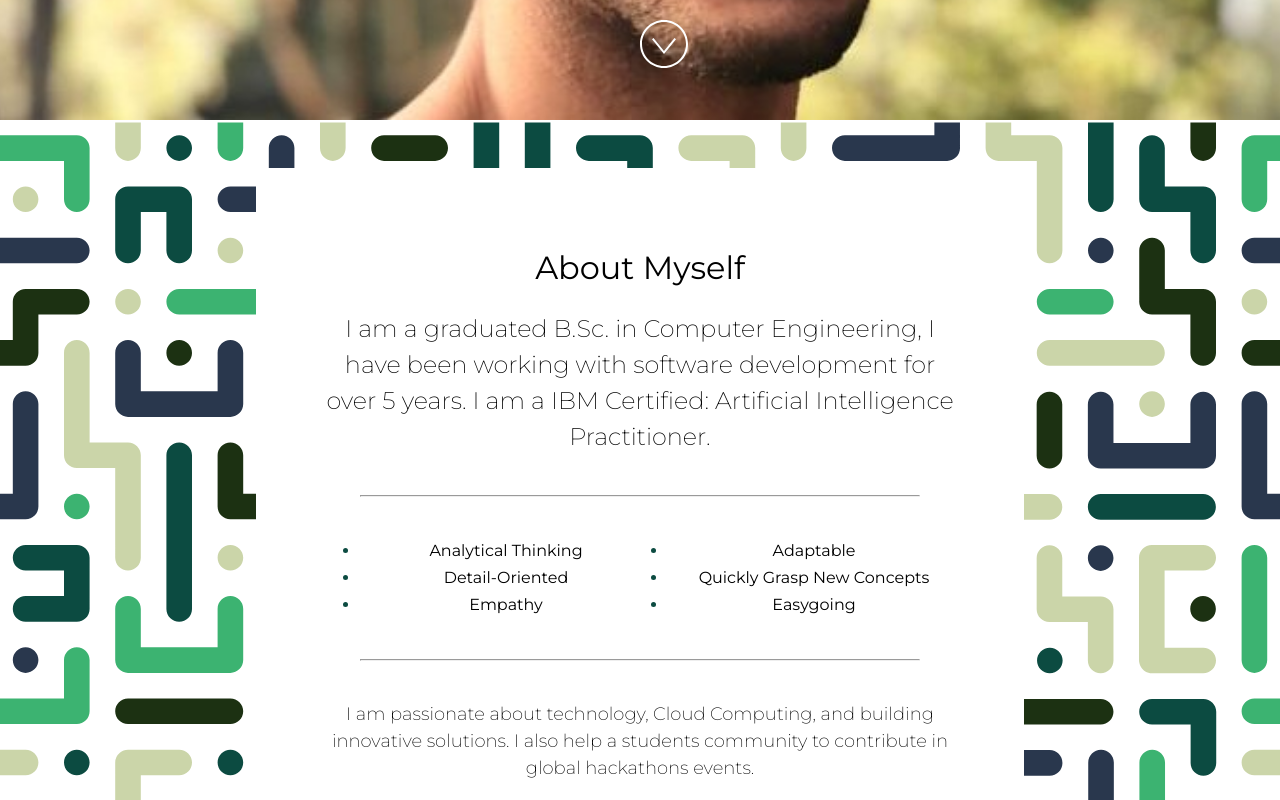
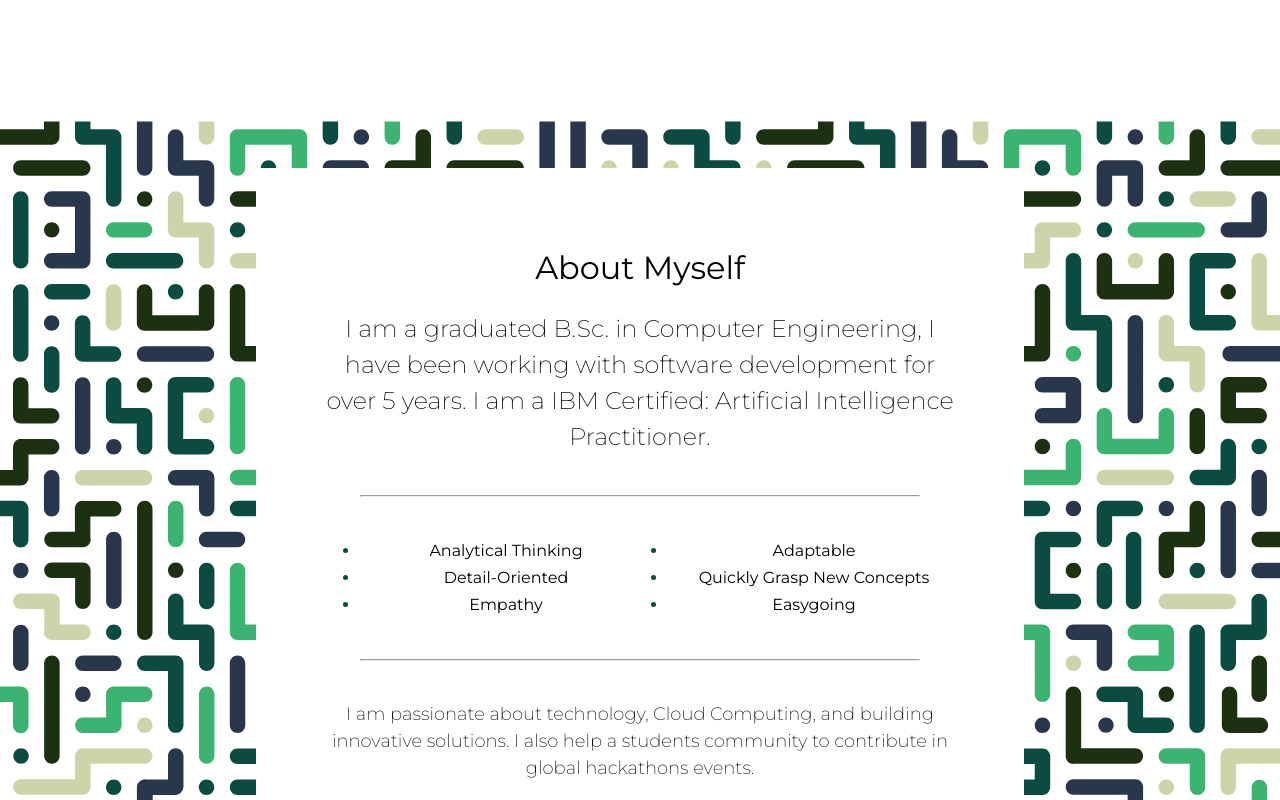
Before and after one commit to Flavio13Lins/FlavioResume, a React (Vite) app: page / in a window 1280 px wide. Shown: the part 680-1480 px from the top of the page. Built offline with nearby package versions, Linux system fonts and the light colour scheme.

Commit message:
refactor: revolutioning at background img fixed

```diff
--- a/src/Components/About.jsx
+++ b/src/Components/About.jsx
@@ -28,8 +28,8 @@ const detailOrQuote =
 
 const About = () => {
   return (
-    <section id="about">
-      <Background2
+    <section className="background" id="about">
+      {/* <Background2
         className="background"
         bg="var(--background-color)"
         primary="var(--primary-color)"
@@ -37,7 +37,7 @@ const About = () => {
         tertiary="var(--tertiary-color)"
         quaternary="var(--quaternary-color)"
         quinary="var(--quinary-color)"
-      />
+      /> */}
       {/* <img className="background" src={image} alt={imageAltText} /> */}
       <div className="aboutContainer">
         <h2>About Myself</h2>
--- a/src/Components/Awards.jsx
+++ b/src/Components/Awards.jsx
@@ -12,9 +12,10 @@ import iconChevronDown from "../images/chevron-down.svg";
 import iconOpenNew from "../images/open-in-new.svg";
 // change to OpenInNew jsx file
 import Certificate from "../images/Certificate";
-import image from "../images/background1.svg";
 
-const imageAltText = "Green, blue and yello abstract background";
+import Background1 from "../images/Background1";
+// import image from "../images/background1.svg";
+// const imageAltText = "Green, blue and yello abstract background";
 
 const awardList = [
   {
@@ -82,8 +83,17 @@ const Awards = () => {
   const [openDialog, setOpenDialog] = useState(-1);
 
   return (
-    <section className="padding" id="awards">
-      <img className="background" src={image} alt={imageAltText} />
+    <section className="background padding" id="awards">
+      {/* <Background1
+        className="background"
+        bg="var(--background-color)"
+        primary="var(--primary-color)"
+        secondary="var(--secondary-color)"
+        tertiary="var(--tertiary-color)"
+        quaternary="var(--quaternary-color)"
+        quinary="var(--quinary-color)"
+      /> */}
+      {/* <img className="background" src={image} alt={imageAltText} /> */}
       <div className="myAwardsContent">
         <h2>{title}</h2>
         <div className="awardList">
--- a/src/styles.css
+++ b/src/styles.css
@@ -57,7 +57,7 @@ section.padding {
   background-color: var(--background-color);
 }
 
-.background {
+.homeBackground {
   height: 100%;
   width: 100vmax;
   background-size: cover;
@@ -67,6 +67,38 @@ section.padding {
   position: absolute;
   top: 0;
   transform: translate(-50%, 0);
+  z-index: -1;
+}
+
+.background {
+  /* height: 100%;
+  width: 100vmax; */
+  /* max-height: 100%;
+  width: 200%; */
+
+  /* height: 100%;
+  width: 100%; */
+
+  /* min-height: 100%;
+  min-width: 1024px;
+  width: 100%;
+  height: auto;
+  position: relative;
+  top: 0;
+  left: 0;
+  z-index: -3; */
+
+
+  /* background-size: cover;
+  left: 50%;
+  object-fit: cover;
+  pointer-events: none;
+  position: absolute;
+  top: 0;
+  transform: translate(-50%, 0); */
+
+
+  background: url(images/background2.svg) repeat center center fixed;
   z-index: -2;
 }
 
```
